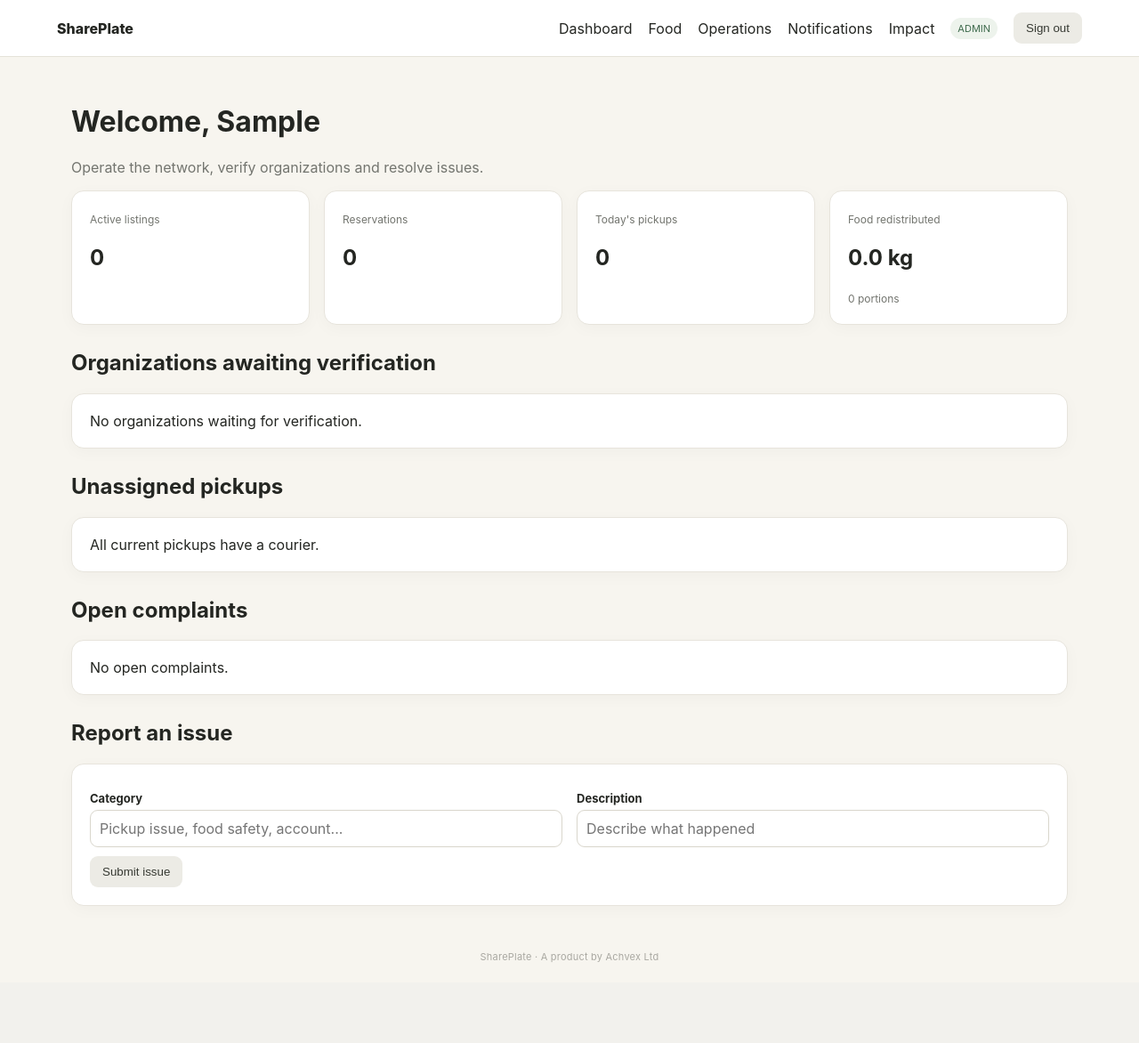
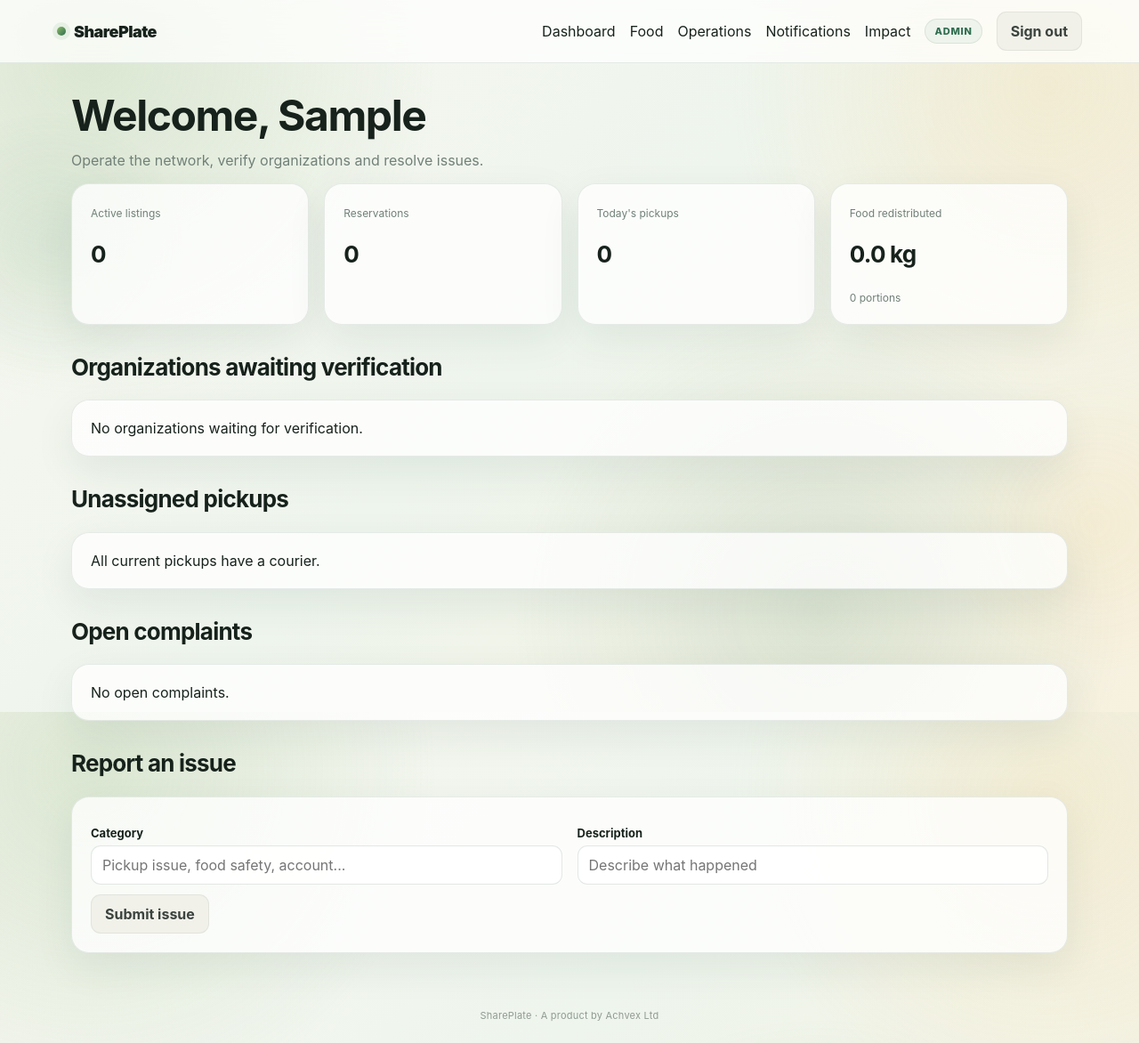
Before and after one commit to AchvexCodes-bit/Shareplate, a Django app: page / in a window 1280 px wide. Shown: the whole page at 89% size. Before the commit the page ends 1081 px from the top, so only its background shows below. Run offline with Django 5.2, Linux system fonts and the light colour scheme; the visitor is signed in with stand-in values (Sample User, id 1); data comes from the database, SQL or seed files in the repository; data that the repository does not hold is empty.

Commit message:
Upgrade SharePlate visual design and animations

```diff
--- a/templates/base.html
+++ b/templates/base.html
@@ -3,43 +3,51 @@
 <head>
 <meta charset="utf-8">
 <meta name="viewport" content="width=device-width,initial-scale=1">
-<title>SharePlate</title>
+<meta name="theme-color" content="#163f2b">
+<title>{% block title %}SharePlate{% endblock %}</title>
 <style>
-*{box-sizing:border-box}body{font-family:Inter,system-ui,sans-serif;margin:0;background:#f7f5ef;color:#242622;min-height:100vh;display:flex;flex-direction:column}
-nav{background:#fff;border-bottom:1px solid #e5e2d9;padding:14px 5%;display:flex;gap:18px;align-items:center;flex-wrap:wrap}
-nav a{color:#242622;text-decoration:none}.brand{font-weight:800;margin-right:auto}.role{font-size:11px;padding:5px 8px;border-radius:999px;background:#edf3ec;color:#3f6b4d}
-.wrap{width:100%;max-width:1160px;margin:32px auto;padding:0 20px;flex:1}.grid{display:grid;grid-template-columns:repeat(auto-fit,minmax(220px,1fr));gap:16px}
-.card{background:#fff;border:1px solid #e7e4dc;border-radius:14px;padding:20px;box-shadow:0 4px 18px #00000008}.muted{color:#73756f}
-.btn{display:inline-block;border:0;border-radius:9px;padding:10px 14px;background:#3f6b4d;color:#fff;text-decoration:none;cursor:pointer}.btn.secondary{background:#ecebe5;color:#363932}.btn.danger{background:#a23c35}.btn.warn{background:#a16d2a}
-.msg{padding:12px;border-radius:9px;background:#edf4ed;margin:10px 0}.msg.error{background:#faecea}.actions{display:flex;gap:8px;flex-wrap:wrap;margin-top:12px}
-input,select,textarea{width:100%;padding:10px;border:1px solid #d9d6cc;border-radius:9px;background:#fff;font:inherit}.field{margin:10px 0}.field label{display:block;font-size:13px;font-weight:700;margin-bottom:5px}
-.small{font-size:12px}.status{font-size:11px;font-weight:700;text-transform:uppercase;letter-spacing:.04em}.section{margin-top:28px}
-.site-footer{padding:18px 20px 22px;text-align:center;color:#96958e;font-size:11px;letter-spacing:.02em}.site-footer span{opacity:.8}
-@media(max-width:700px){nav{overflow:auto;white-space:nowrap;flex-wrap:nowrap}.wrap{margin:20px auto}.grid{grid-template-columns:1fr}.site-footer{padding-bottom:18px}}
+:root{--ink:#17221c;--muted:#718078;--line:rgba(29,70,49,.10);--surface:rgba(255,255,255,.78);--green:#2f6d4f;--lime:#8dbb69;--red:#a9473f;--amber:#a86f27}
+*{box-sizing:border-box}html{scroll-behavior:smooth}
+body{font-family:Inter,ui-sans-serif,system-ui,-apple-system,BlinkMacSystemFont,"Segoe UI",sans-serif;margin:0;color:var(--ink);min-height:100vh;display:flex;flex-direction:column;background:radial-gradient(circle at 8% 8%,rgba(126,176,112,.23),transparent 28%),radial-gradient(circle at 92% 12%,rgba(248,196,107,.18),transparent 26%),radial-gradient(circle at 72% 86%,rgba(95,145,112,.17),transparent 30%),linear-gradient(135deg,#f8f7f0 0%,#eef5ed 48%,#f7f1df 100%);background-attachment:fixed;overflow-x:hidden}
+body:before,body:after{content:"";position:fixed;z-index:-1;border-radius:50%;filter:blur(5px);pointer-events:none;opacity:.45;animation:float 12s ease-in-out infinite}
+body:before{width:300px;height:300px;left:-110px;top:18%;background:radial-gradient(circle,rgba(102,157,114,.28),transparent 68%)}
+body:after{width:360px;height:360px;right:-130px;bottom:4%;background:radial-gradient(circle,rgba(246,190,88,.22),transparent 68%);animation-delay:-5s}
+@keyframes float{0%,100%{transform:translate3d(0,0,0) scale(1)}50%{transform:translate3d(18px,-22px,0) scale(1.05)}}
+@keyframes fadeUp{from{opacity:0;transform:translateY(16px)}to{opacity:1;transform:translateY(0)}}
+@keyframes pulseGlow{0%,100%{box-shadow:0 0 0 rgba(77,133,92,0)}50%{box-shadow:0 0 32px rgba(77,133,92,.12)}}
+@keyframes shimmer{0%{transform:translateX(-110%)}100%{transform:translateX(110%)}}
+nav{position:sticky;top:0;z-index:50;background:rgba(255,255,255,.75);backdrop-filter:blur(18px) saturate(140%);border-bottom:1px solid rgba(37,73,53,.10);padding:13px 5%;display:flex;gap:16px;align-items:center;flex-wrap:wrap}
+nav a{color:var(--ink);text-decoration:none;transition:.2s ease}nav a:not(.brand):hover{color:var(--green);transform:translateY(-1px)}
+.brand{font-weight:900;font-size:18px;letter-spacing:-.03em;margin-right:auto;display:flex;align-items:center;gap:9px}.brand:before{content:"";width:10px;height:10px;border-radius:50%;background:linear-gradient(135deg,var(--lime),var(--green));box-shadow:0 0 0 5px rgba(92,143,87,.10)}
+.role{font-size:11px;font-weight:800;letter-spacing:.07em;padding:6px 10px;border-radius:999px;background:rgba(237,243,236,.9);color:var(--green);border:1px solid rgba(65,110,77,.12)}
+.wrap{width:100%;max-width:1160px;margin:0 auto;padding:34px 20px 45px;flex:1;animation:fadeUp .45s ease both}.grid{display:grid;grid-template-columns:repeat(auto-fit,minmax(220px,1fr));gap:17px}
+.card{position:relative;overflow:hidden;background:rgba(255,255,255,.78);backdrop-filter:blur(15px);border:1px solid var(--line);border-radius:20px;padding:21px;box-shadow:0 16px 45px rgba(30,62,45,.08);transition:transform .25s ease,box-shadow .25s ease,border-color .25s ease}
+.card:before{content:"";position:absolute;left:-30%;top:0;width:35%;height:100%;background:linear-gradient(90deg,transparent,rgba(255,255,255,.32),transparent);transform:translateX(-120%);pointer-events:none}.card:hover{transform:translateY(-5px);box-shadow:0 22px 52px rgba(30,62,45,.13);border-color:rgba(65,110,77,.18)}.card:hover:before{animation:shimmer .7s ease}
+.muted{color:var(--muted)}h1,h2,h3{letter-spacing:-.03em}h1{font-size:clamp(30px,5vw,48px);line-height:1.03;margin:0 0 8px}h2{font-size:26px}h3{margin-top:8px}
+.btn{display:inline-flex;align-items:center;justify-content:center;gap:7px;border:0;border-radius:11px;padding:11px 15px;background:linear-gradient(135deg,var(--green),#4b815d);color:#fff;text-decoration:none;cursor:pointer;font:inherit;font-weight:700;box-shadow:0 9px 24px rgba(47,109,79,.18);transition:transform .2s ease,box-shadow .2s ease,filter .2s ease}.btn:hover{transform:translateY(-2px);box-shadow:0 13px 28px rgba(47,109,79,.25);filter:saturate(1.08)}.btn:active{transform:translateY(0)}.btn.secondary{background:rgba(239,239,232,.85);color:#3b433e;box-shadow:none;border:1px solid rgba(50,75,60,.08)}.btn.danger{background:linear-gradient(135deg,#9e4038,#bd5a50)}.btn.warn{background:linear-gradient(135deg,#a36b25,#c18a3e)}
+.msg{padding:13px 15px;border-radius:12px;background:rgba(237,244,237,.9);margin:0 0 11px;border:1px solid rgba(68,114,78,.10);animation:fadeUp .35s ease both}.msg.error{background:rgba(250,236,234,.95);border-color:rgba(169,71,63,.12)}
+.actions{display:flex;gap:9px;flex-wrap:wrap;margin-top:13px}input,select,textarea{width:100%;padding:11px 12px;border:1px solid rgba(45,76,57,.13);border-radius:11px;background:rgba(255,255,255,.84);font:inherit;color:var(--ink);outline:none;transition:.2s ease}input:focus,select:focus,textarea:focus{border-color:rgba(55,113,78,.45);box-shadow:0 0 0 4px rgba(82,140,94,.10);background:#fff}textarea{min-height:90px;resize:vertical}
+.field{margin:11px 0}.field label{display:block;font-size:13px;font-weight:750;margin-bottom:6px}.small{font-size:12px}.status{font-size:11px;font-weight:800;text-transform:uppercase;letter-spacing:.07em;color:var(--green)}.section{margin-top:32px}
+.hero{position:relative;border-radius:26px;overflow:hidden;margin-bottom:22px;padding:30px;background:radial-gradient(circle at 88% 18%,rgba(207,233,186,.45),transparent 28%),linear-gradient(135deg,rgba(26,73,49,.98),rgba(54,104,75,.93) 52%,rgba(92,134,78,.90));color:white;box-shadow:0 24px 60px rgba(24,68,45,.19);animation:pulseGlow 4s ease-in-out infinite}.hero:after{content:"";position:absolute;right:-65px;bottom:-80px;width:260px;height:260px;border-radius:50%;background:radial-gradient(circle,rgba(246,213,145,.23),transparent 68%)}.hero .eyebrow{font-size:11px;letter-spacing:.12em;text-transform:uppercase;opacity:.75;font-weight:800}.hero .muted{color:rgba(255,255,255,.74)}
+.kpi{background:rgba(255,255,255,.72);backdrop-filter:blur(12px)}.kpi h2{margin:8px 0 2px}.fade-delay-1{animation-delay:.08s}.fade-delay-2{animation-delay:.16s}.fade-delay-3{animation-delay:.24s}
+.site-footer{padding:18px 20px 24px;text-align:center;color:#7f8b83;font-size:11px;letter-spacing:.02em}.site-footer span{opacity:.85}
+@media(max-width:700px){nav{overflow:auto;white-space:nowrap;flex-wrap:nowrap;padding-left:4%;padding-right:4%}.wrap{padding:23px 15px 35px}.grid{grid-template-columns:1fr}.hero{padding:24px}.card{border-radius:17px;padding:18px}.site-footer{padding-bottom:18px}}
+@media(prefers-reduced-motion:reduce){*,*:before,*:after{animation-duration:.001ms!important;animation-iteration-count:1!important;scroll-behavior:auto!important;transition:none!important}}
 </style>
 </head>
 <body>
 <nav>
 <a class="brand" href="{% url 'dashboard' %}">SharePlate</a>
 {% if user.is_authenticated %}
-<a href="{% url 'dashboard' %}">Dashboard</a>
-<a href="{% url 'listings' %}">Food</a>
+<a href="{% url 'dashboard' %}">Dashboard</a><a href="{% url 'listings' %}">Food</a>
 {% if user.is_superuser %}<a href="{% url 'dashboard' %}">Operations</a>{% endif %}
-{% with role=user.memberships.first.role %}
-{% if role == 'COURIER' %}<a href="{% url 'courier' %}">Courier</a>{% endif %}
-{% endwith %}
-<a href="{% url 'notifications' %}">Notifications</a>
-<a href="{% url 'impact' %}">Impact</a>
+{% with role=user.memberships.first.role %}{% if role == 'COURIER' %}<a href="{% url 'courier' %}">Courier</a>{% endif %}{% endwith %}
+<a href="{% url 'notifications' %}">Notifications</a><a href="{% url 'impact' %}">Impact</a>
 <span class="role">{% if user.is_superuser %}ADMIN{% else %}{{ user.memberships.first.get_role_display|default:'USER' }}{% endif %}</span>
-<form method="post" action="{% url 'logout' %}">{% csrf_token %}<button class="btn secondary" type="submit">Sign out</button></form>
-{% else %}
-<a class="btn" href="{% url 'login' %}">Sign in</a>
-{% endif %}
+<form method="post" action="{% url 'logout' %}" style="margin:0">{% csrf_token %}<button class="btn secondary" type="submit">Sign out</button></form>
+{% else %}<a class="btn" href="{% url 'login' %}">Sign in</a>{% endif %}
 </nav>
-<main class="wrap">
-{% for message in messages %}<div class="msg{% if message.tags %} {{ message.tags }}{% endif %}">{{ message }}</div>{% endfor %}
-{% block content %}{% endblock %}
-</main>
+<main class="wrap">{% for message in messages %}<div class="msg{% if message.tags %} {{ message.tags }}{% endif %}">{{ message }}</div>{% endfor %}{% block content %}{% endblock %}</main>
 <footer class="site-footer" aria-label="Application credit"><span>SharePlate · A product by Achvex Ltd</span></footer>
 </body>
 </html>
```
